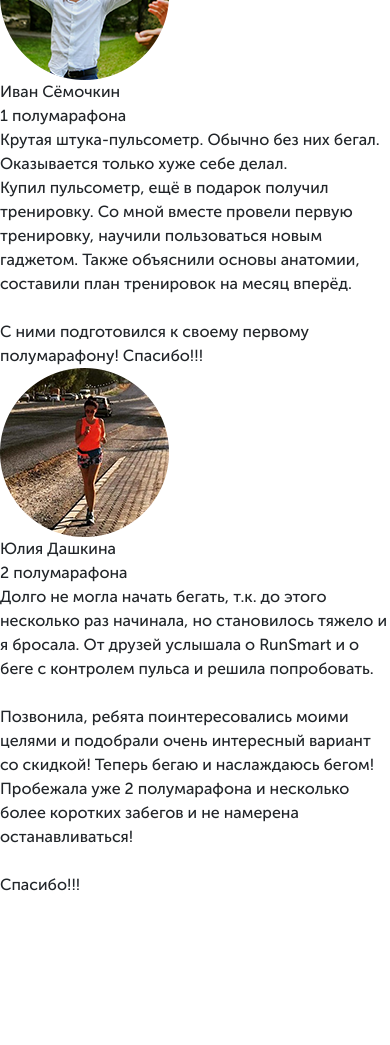
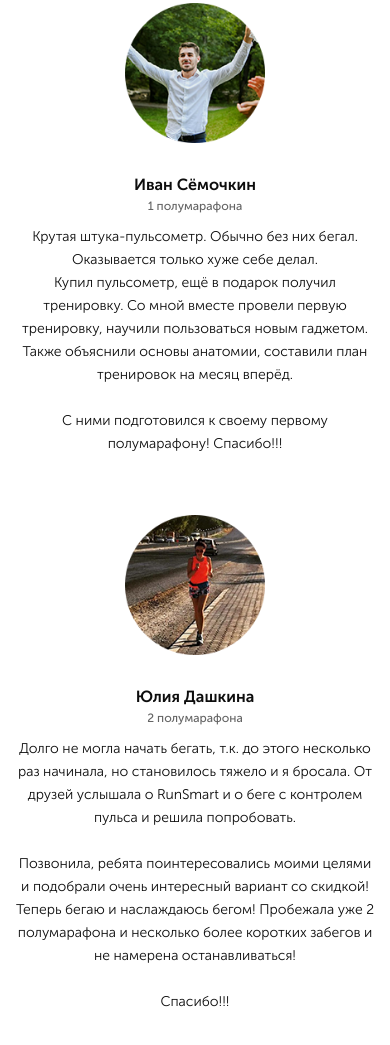
Before and after one commit to AndSLASH/RunSmart.github.io, a website: page src/index.html in a window 390 px wide. Shown: the part 6449-7494 px from the top of the page. Before the commit the page ends 7346 px from the top, so only its background shows below. Drawn offline with nearby package versions, Linux system fonts and the light colour scheme; files that its build step writes are made by us from their sources.

Commit message:
create new files by new block and media

```diff
--- a/src/index.html
+++ b/src/index.html
@@ -625,11 +625,11 @@
 						<div class="reviews-text__header">
 							Ирина Иванченко
 						</div>
-						<div class="reviews-text__sybheader">
+						<div class="reviews-text__subheader">
 							2 полумарафона
 						</div>
 						<div class="reviews-text__descr">
-							Не знала, что себе купить - обратилась к ребятам из RunSmart - подобрали пульсометр, который подошёл именно под мои цели и финансовые возможности.Через некоторое время решила обновить гаджет - не раздумывая обратилась туда же. <br><br>
+							Не знала, что себе купить - обратилась к ребятам из RunSmart - подобрали пульсометр, который подошёл именно под мои цели и финансовые возможности. Через некоторое время решила обновить гаджет - не раздумывая обратилась туда же. <br><br>
 							Новые цели - новый гаджет! <br><br>
 							Спасибо, RunSmart!
 						</div>
@@ -637,11 +637,11 @@
 				</div>
 				<div class="reviews__content">
 					<img src="img/photo_2.png" alt="photo_2" class="reviews__img">
-					<div class="reviews__text">
+					<div class="reviews-text">
 						<div class="reviews-text__header">
 							Иван Сёмочкин
 						</div>
-						<div class="reviews-text__sybheader">
+						<div class="reviews-text__subheader">
 							1 полумарафона
 						</div>
 						<div class="reviews-text__descr">
@@ -653,11 +653,11 @@
 				</div>
 				<div class="reviews__content">
 					<img src="img/photo_3.png" alt="photo_3" class="reviews__img">
-					<div class="reviews__text">
+					<div class="reviews-text">
 						<div class="reviews-text__header">
 							Юлия Дашкина
 						</div>
-						<div class="reviews-text__sybheader">
+						<div class="reviews-text__subheader">
 							2 полумарафона
 						</div>
 						<div class="reviews-text__descr">
--- /dev/null
+++ b/src/sass/bloks/_reviews.scss
@@ -0,0 +1,34 @@
+.reviews {
+    padding: 0 15px 50px;
+    min-height: 920px;
+    &__content {
+        display: flex;
+        justify-content: center;
+        margin-top: 60px;
+    }
+    &__img {
+        width: 169px;
+        height: 169px;
+    }
+    &-text {
+        max-width: 690px;
+        padding-left: 60px;
+        &__header {
+            font-weight: 700;
+            font-size: 18px;
+            color: $black_color;
+        }
+        &__subheader {
+            font-weight: 500;
+            font-size: 14px;
+            color: #646464;
+        }
+        &__descr {
+            margin-top: 10px;
+            font-weight: 300;
+            font-size: 16px;
+            line-height: 25px;
+            color: $black_color;
+        }
+    }
+}
--- a/src/sass/media/_media.scss
+++ b/src/sass/media/_media.scss
@@ -7,3 +7,4 @@
 @import '_carousel_media.scss';
 @import '_catalog_media.scss';
 @import '_buttons_media.scss';
+@import '_reviews_media.scss';
--- /dev/null
+++ b/src/sass/media/_reviews_media.scss
@@ -0,0 +1,34 @@
+@media (max-width: 991px) {
+    .reviews {
+        &__img {
+            width: 140px;
+            height: 140px;
+        }
+        &-text {
+            &__header {
+                font-size: 16px;
+            }
+            &__subheader {
+                font-size: 12px;
+            }
+            &__descr {
+                font-size: 14px;
+                line-height: 23px;
+            }
+        }
+    }
+}
+
+@media (max-width: 767px) {
+    .reviews {
+        &__content {
+            align-items: center;
+            flex-direction: column;
+        }
+        &-text {
+            text-align: center;
+            padding-left: 0;
+            margin-top: 30px;
+        }
+    }
+}
--- a/src/sass/style.scss
+++ b/src/sass/style.scss
@@ -17,4 +17,5 @@
 @import 'bloks/consultation';
 @import 'bloks/carousel';
 @import 'bloks/catalog';
+@import 'bloks/reviews';
 @import 'media/media';
```
Also changed, not shown: src/css/style.min.css (added).
